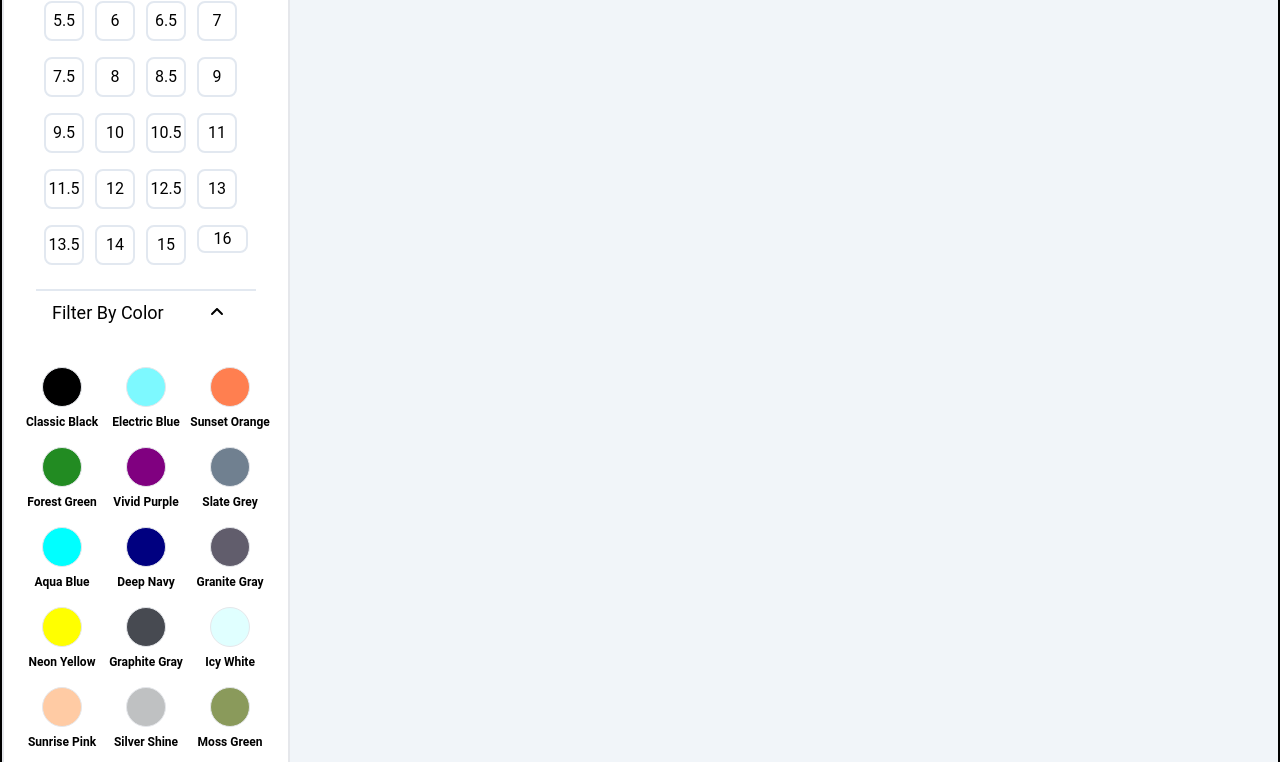
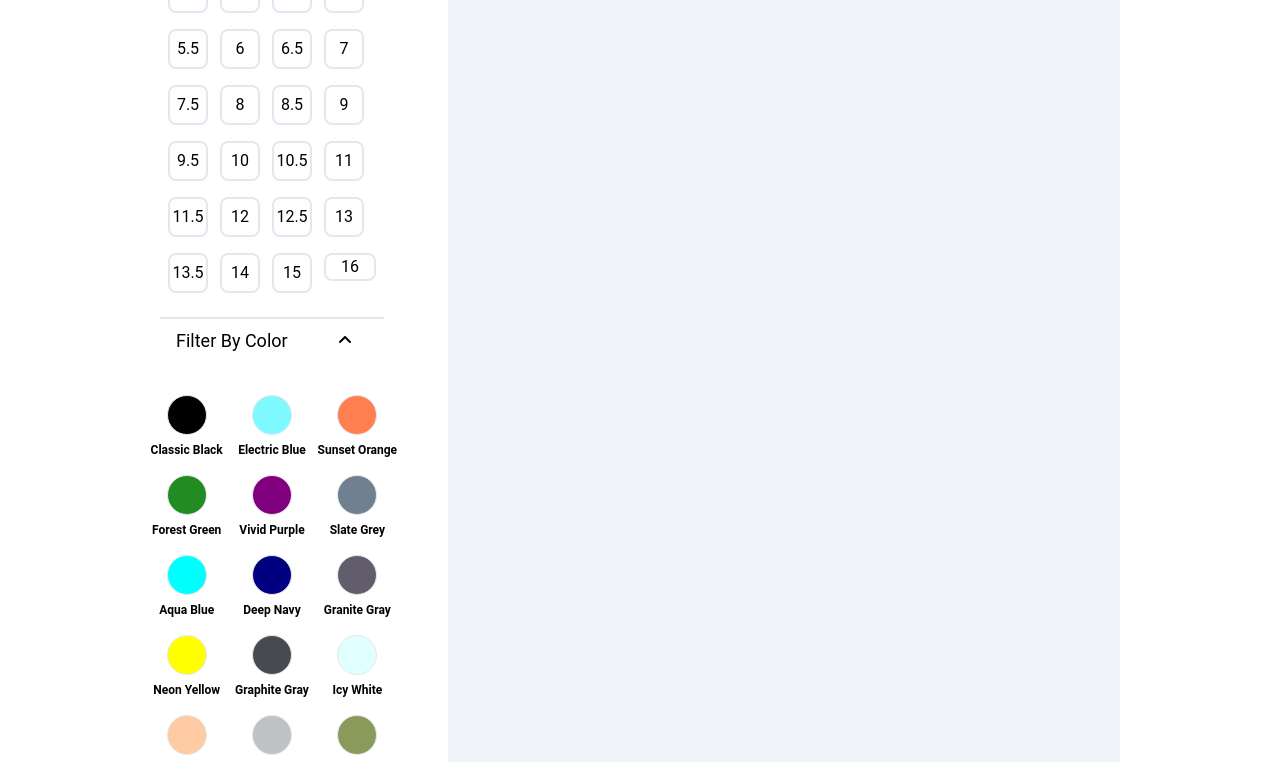
Before and after one commit to mSharifHub/e-commerce, a React (Create React App) app: page / in a window 1280 px wide. Shown: the part 1328-2090 px from the top of the page. Built offline with nearby package versions, Linux system fonts and the light colour scheme.

Commit message:
#refractored home page layout

```diff
--- a/src/components/home/FIlterHome.jsx
+++ b/src/components/home/FIlterHome.jsx
@@ -15,7 +15,7 @@ export default function FilterHome({
   return (
     <>
       {/* hide filter component */}
-      <div className="hidden  md:flex  absolute right-60 top-60  justify-end items-center z-20  cursor-pointer ">
+      <div className="hidden  md:flex  absolute right-60 top-[13rem]  justify-end items-center z-20  cursor-pointer ">
         <HideFilterComponent
           toggle={toggle}
           isFilterVisible={isFilterVisible}
@@ -24,7 +24,7 @@ export default function FilterHome({
       </div>
 
       {/* sort by modal icon */}
-      <div className="absolute hidden md:flex right-20 -translate-x-1/2 top-60  justify-end items-center z-20 ">
+      <div className="absolute hidden md:flex right-20 -translate-x-1/2 top-[13rem]  justify-end items-center z-20 ">
         <SortByModalIcon
           sortModalVisible={sortModalVisible}
           sortByModal={sortByModal}
--- a/src/components/pages/Home.jsx
+++ b/src/components/pages/Home.jsx
@@ -4,7 +4,7 @@ import { useState } from "react";
 import { Filter } from "../filter/Filter";
 import { useFilter } from "../../providers/contexts/filterContext";
 import { GridDisplay } from "../gridDisplay/GridDisplay";
-import FilterHome from "../home/FIlterHome";
+import FilterHome from "../home/FilterHome";
 import { reusePort } from "../../helpers/ModalHelpers/reusePort";
 
 export function Home() {
@@ -39,17 +39,17 @@ export function Home() {
       )}
 
       {/* main home container */}
-      <div className=" min-h-screen  min-w-screen flex border-2 border-black ">
+      <div className=" min-h-screen  min-w-screen flex  transition-all duration-500 ease-in-out  mx-0 md:mx-[5%] lg:mx-[10%]">
         {/* filter component */}
         <div
-          className={` flex-initial  transition-all duration-500 ease-in-out ${
+          className={`my-8 flex-initial  transition-all duration-300 ease-in-out ${
             isFilterVisible ? "w-72 " : "w-0 "
-          }   border-2  overflow-hidden whitespace-nowrap`}
+          }   overflow-hidden whitespace-nowrap`}
         >
           <Filter />
         </div>
         {/* Grid Display of Products */}
-        <div className="flex-1">
+        <div className="flex-1 my-8 mx-8">
           <GridDisplay />
         </div>
       </div>
```
